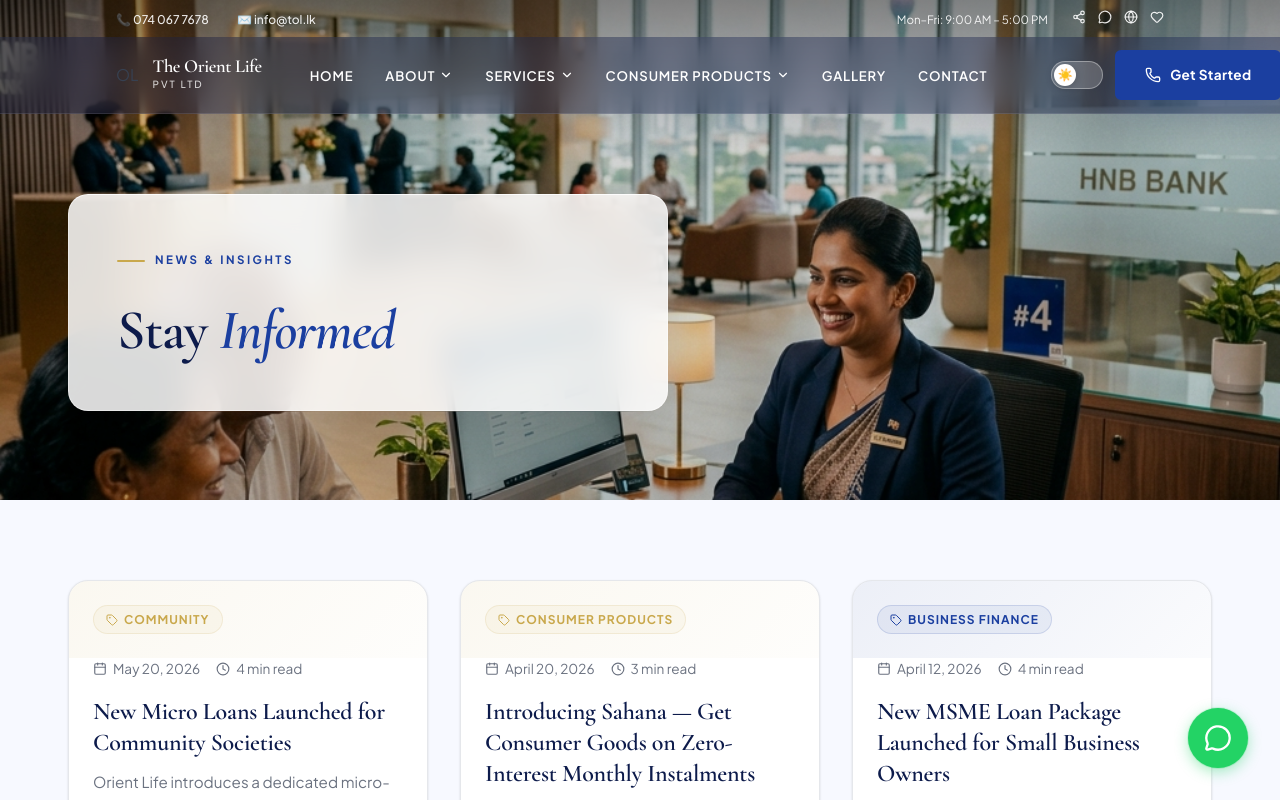
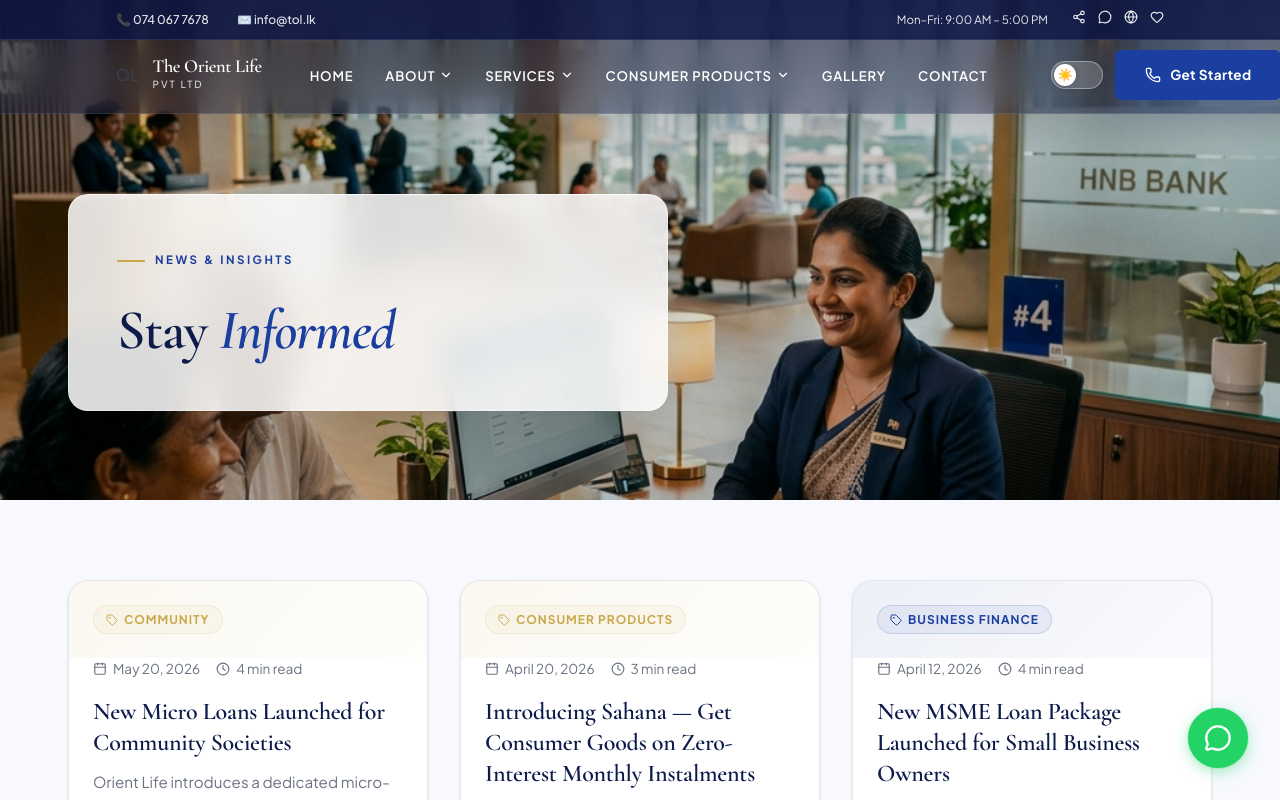
Before and after one commit to rnalaranga/tol, a Next.js app: page /news in a window 1280 px wide. Shown: the top 800 px of the page. Built offline with nearby package versions, Linux system fonts and the light colour scheme.

Commit message:
Fix API base URL and local updates

```diff
--- a/src/app/layout.tsx
+++ b/src/app/layout.tsx
@@ -20,7 +20,7 @@ export default function RootLayout({
   children: React.ReactNode;
 }) {
   return (
-    <html lang="en">
+    <html lang="en" suppressHydrationWarning>
       <head>
         <meta name="theme-color" content="#1B3FA0" />
         <link rel="preconnect" href="https://fonts.googleapis.com" />
--- a/src/components/LatestNews.tsx
+++ b/src/components/LatestNews.tsx
@@ -24,8 +24,8 @@ const news = [
     tag: 'Corporate News',
     date: 'March 28, 2026',
     readTime: '2 min read',
-    title: 'Orient Life Opens 48th Branch in Jaffna — Expanding Island-wide',
-    excerpt: 'In our continued commitment to serve all Sri Lankans, Orient Life proudly inaugurates its 48th branch, bringing premium financial services to the Northern Province.',
+    title: 'The Orient Life Reaches 50,000 Active Community Members',
+    excerpt: 'We are thrilled to announce a major milestone as our micro-finance and consumer goods network grows to support over 50,000 families across the nation.',
     color: '#1B3FA0',
   },
 ];
--- a/src/components/Navbar.module.css
+++ b/src/components/Navbar.module.css
@@ -1,11 +1,14 @@
 /* Top utility bar */
 .topBar {
-  background: transparent;
+  background: rgba(10, 20, 70, 0.85);
+  backdrop-filter: blur(8px);
+  -webkit-backdrop-filter: blur(8px);
   padding: 10px 0;
   position: absolute; /* Change to absolute so it scrolls with page, or fixed but transparent */
   top: 0; left: 0; right: 0;
   z-index: 1001;
   transition: opacity 0.3s;
+  border-bottom: 1px solid rgba(255, 255, 255, 0.1);
 }
 
 .topBar.scrolled {
```
